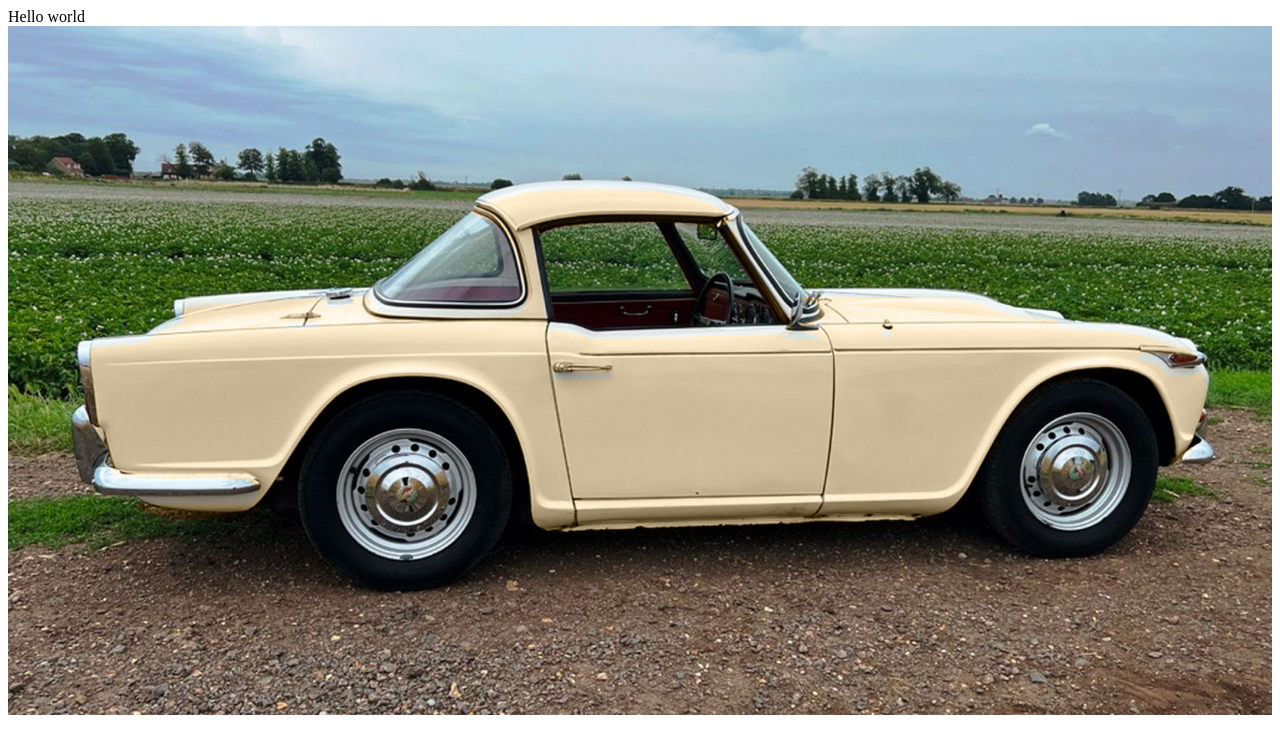
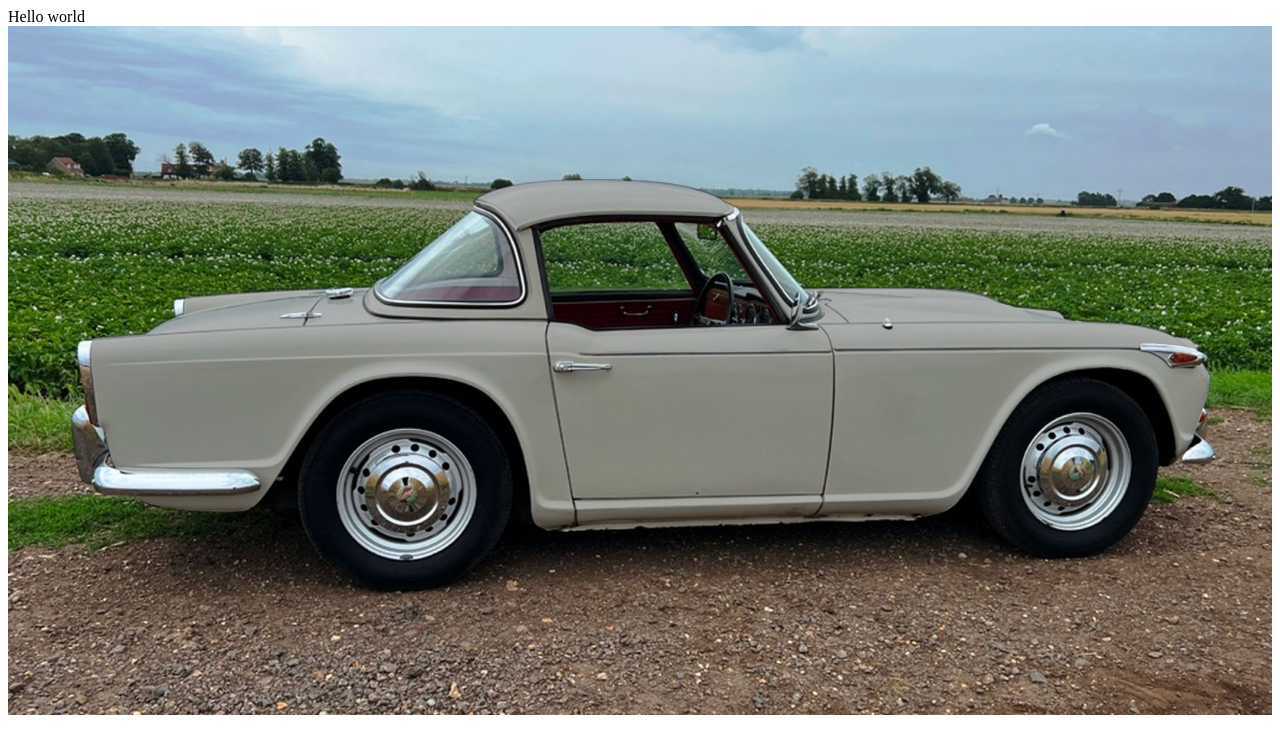
Before and after one commit to arallsopp/colouriser, an Angular app: page / in a window 1280 px wide. Shown: the top 754 px of the page. Built offline with nearby package versions, Linux system fonts and the light colour scheme.

Commit message:
got basic overlay technique

```diff
--- a/src/styles.css
+++ b/src/styles.css
@@ -8,14 +8,12 @@
 .mask{
   width:100%;
   position:absolute;
-  top:10px;
-  left:0;
+  top:0;
+  left:1px;
 }
 
 .colorised{
   /* these are all trials */
-  mix-blend-mode: color;
-  filter: hue-rotate(45deg);
-  filter: brightness(585.5);
-  filter:sepia(10);
+  mix-blend-mode: multiply;
+  filter: sepia(100) hue-rotate(0deg) brightness(0.5) contrast(0.5) saturate(0.5) opacity(0.5);
 }
```
